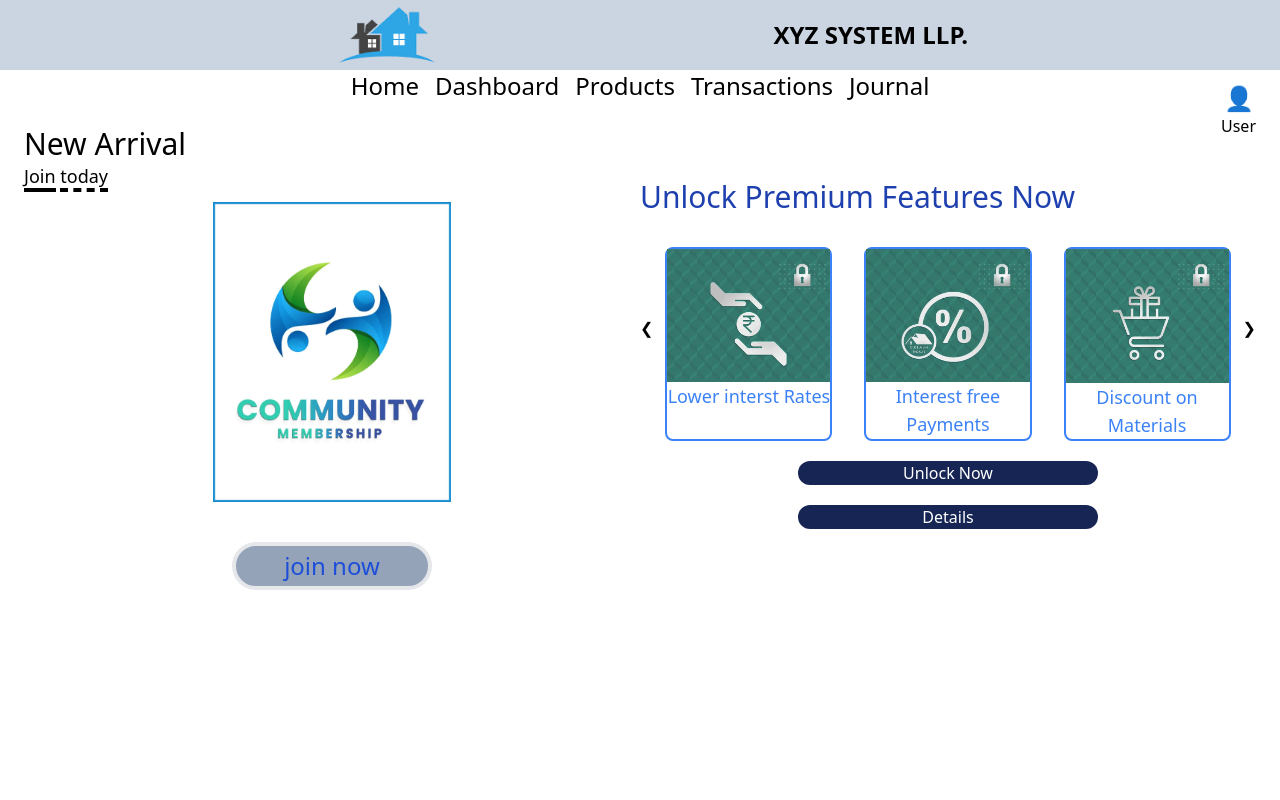
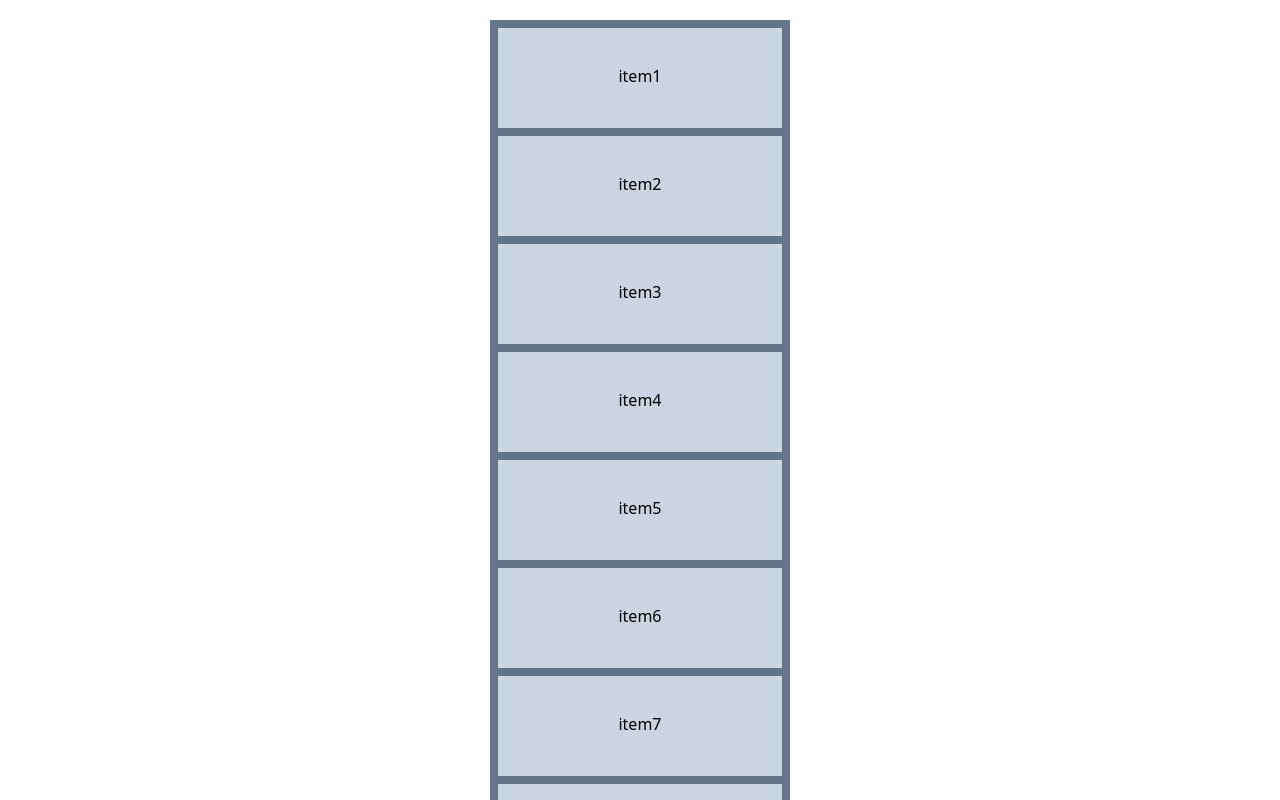
Before and after one commit to Sudhi-S-2003/Ui_design, a React (Create React App) app: page / in a window 1280 px wide. Shown: the top 800 px of the page. Built offline with nearby package versions, Linux system fonts and the light colour scheme.

Commit message:
drag and drop

```diff
--- a/src/App.js
+++ b/src/App.js
@@ -1,17 +1,21 @@
 import React from 'react'
-import Header from './components/project2/Header'
-import Navbar from './components/project2/Navbar'
-import Hero from './components/project2/Hero'
+import Dropdown from './components/dropdown/Dropdown'
+// import Header from './components/project2/Header'
+// import Navbar from './components/project2/Navbar'
+// import Hero from './components/project2/Hero'
 // import Navbar from './components/project1/Navbar'
 // import Form from './components/project1/Form'
+// import Project2 from './components/project2/Project2'
 function App() {
   return (
     <div>
       {/* <Navbar/>
       <Form/> */}
-      <Header/>
+      {/* <Header/>
       <Navbar/>
-      <Hero/>
+      <Hero/> */}
+      {/* <Project2/> */}
+      <Dropdown/>
     </div>
   )
 }
--- /dev/null
+++ b/src/components/dropdown/Dropdown.jsx
@@ -0,0 +1,71 @@
+import { useState } from "react";
+
+function Dropdown() {
+  const initialList = [
+    { name: "item1" },
+    { name: "item2" },
+    { name: "item3" },
+    { name: "item4" },
+    { name: "item5" },
+    { name: "item6" },
+    { name: "item7" },
+    { name: "item8" },
+    { name: "item9" },
+    { name: "item10" },
+  ];
+
+  const [lists, setLists] = useState(initialList);
+  const [draggedItemIndex, setDraggedItemIndex] = useState(null);
+  const [hoveredIndex, setHoveredIndex] = useState(null);
+
+  const handleDragStart = (index) => {
+    setDraggedItemIndex(index);
+  };
+
+  const handleDragOver = (e, index) => {
+    e.preventDefault();
+    setHoveredIndex(index);
+  };
+
+  const handleDrop = (index) => {
+    if (draggedItemIndex === null) return;
+
+    const copyList = [...lists];
+    const draggedItem = copyList[draggedItemIndex];
+    copyList.splice(draggedItemIndex, 1);
+    const newIndex = index > draggedItemIndex ? index - 1 : index;
+    copyList.splice(newIndex, 0, draggedItem);
+
+    setLists(copyList);
+    setDraggedItemIndex(null);
+    setHoveredIndex(null);
+  };
+
+  return (
+    <div>
+      <div className="w-[300px] mt-5 m-auto bg-slate-500 p-2 mb-9">
+        {lists.map((item, index) => (
+          <div key={index}>
+            {hoveredIndex === index && draggedItemIndex !== null && (
+              <div className="w-full bg-blue-300 h-[10px] my-3"></div>
+            )}
+
+            <div
+              className={`w-[100%] bg-slate-300 h-[100px] mb-2 text-center pt-9 ${
+                draggedItemIndex === index ? "opacity-50" : ""
+              }`}
+              draggable
+              onDragStart={() => handleDragStart(index)}
+              onDragOver={(e) => handleDragOver(e, index)}
+              onDrop={() => handleDrop(index)}
+            >
+              {item.name}
+            </div>
+          </div>
+        ))}
+      </div>
+    </div>
+  );
+}
+
+export default Dropdown;
--- /dev/null
+++ b/src/components/project2/Project2.jsx
@@ -0,0 +1,15 @@
+import Header from "./Header"
+import Hero from "./Hero"
+import Navbar from "./Navbar"
+
+function Project2() {
+  return (
+    <>
+    <Header/>
+    <Navbar/>
+    <Hero/>
+    </>
+  )
+}
+
+export default Project2
```
